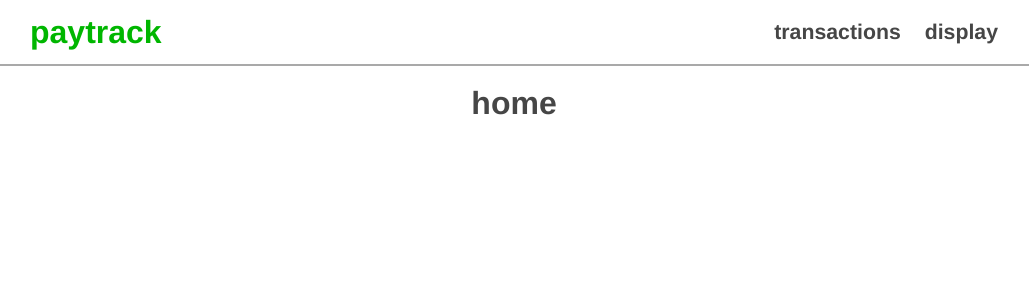
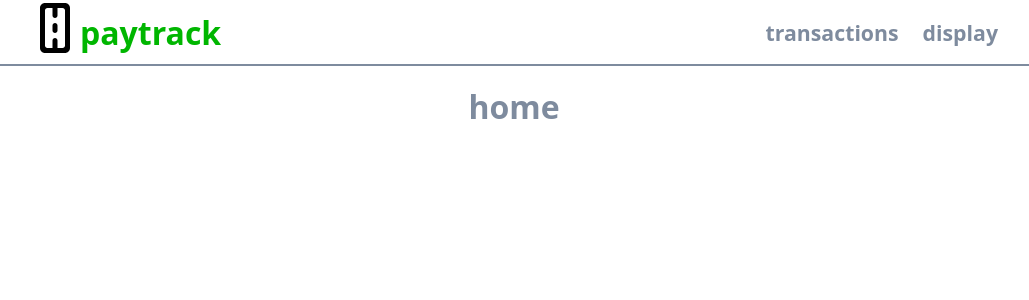
Before and after one commit to nichodim/PayTrack, a React (Vite) app: page / in a window 1280 px wide. Shown: the top 300 px of the page, without its empty margins (126-1155 px from the left). Built offline with nearby package versions, Linux system fonts and the light colour scheme.

Commit message:
Added logo (almost)

```diff
--- a/package.json
+++ b/package.json
@@ -23,6 +23,7 @@
     "eslint": "^8.45.0",
     "eslint-plugin-react-hooks": "^4.6.0",
     "eslint-plugin-react-refresh": "^0.4.3",
+    "file-loader": "^6.2.0",
     "typescript": "^5.0.2",
     "vite": "^4.4.5"
   }
--- /dev/null
+++ b/src/components/Logo.tsx
@@ -0,0 +1,11 @@
+export default function Logo() {
+    return <svg width="50px" height="100%" viewBox="-4 0 20 20" version="1.1" xmlns="http://www.w3.org/2000/svg">
+        <g id="Page-1" stroke="none" stroke-width="1" fill="none" fill-rule="evenodd">
+            <g id="Dribbble-Light-Preview" transform="translate(-104.000000, -5519.000000)" fill="#000000">
+                <g id="icons" transform="translate(56.000000, 160.000000)">
+                    <path d="M57,5377 C57.552,5377 58,5376.552 58,5376 L58,5362 C58,5361.448 57.552,5361 57,5361 L55,5361 L55,5364 C55,5364.552 54.552,5365 54,5365 C53.448,5365 53,5364.552 53,5364 L53,5361 L51,5361 C50.448,5361 50,5361.448 50,5362 L50,5376 C50,5376.552 50.448,5377 51,5377 L53,5377 L53,5374 C53,5373.448 53.448,5373 54,5373 C54.552,5373 55,5373.448 55,5374 L55,5377 L57,5377 Z M58,5379 L50,5379 C48.895,5379 48,5378.105 48,5377 L48,5361 C48,5359.895 48.895,5359 50,5359 L58,5359 C59.105,5359 60,5359.895 60,5361 L60,5377 C60,5378.105 59.105,5379 58,5379 L58,5379 Z M53,5370 L53,5368 C53,5367.448 53.448,5367 54,5367 C54.552,5367 55,5367.448 55,5368 L55,5370 C55,5370.552 54.552,5371 54,5371 C53.448,5371 53,5370.552 53,5370 L53,5370 Z" id="road_round-[#607]"></path>
+                </g>
+            </g>
+        </g>
+    </svg>;
+}
--- a/src/components/Navbar.tsx
+++ b/src/components/Navbar.tsx
@@ -1,10 +1,11 @@
 import { Link, useMatch, useResolvedPath } from 'react-router-dom'
+import Logo from './Logo.tsx'
 
 export default function Navbar() {
     return (
         <nav className='nav'>
             <div className='nav-title'>
-                <Link to='/'>paytrack</Link>
+                <Link to='/'><span style={{marginTop: '10x'}}><Logo /></span>paytrack</Link>
             </div>
             <ul>
                 <CustomLink to='/transactions'>transactions</CustomLink>
--- a/src/styles.css
+++ b/src/styles.css
@@ -1,12 +1,12 @@
 * {
     box-sizing: border-box;
-    color: rgb(70, 70, 70);
+    color: #7e8b9e;
     background-color: #ffffff;
 }
 
 body {
     margin: 0;
-    font-family:"sohne-var","Helvetica Neue","Arial",sans-serif;
+    font-family:system-ui, -apple-system, BlinkMacSystemFont, 'Segoe UI', Roboto, Oxygen, Ubuntu, Cantarell, 'Open Sans', 'Helvetica Neue', sans-serif;
 }
 
 .nav-container {
@@ -28,7 +28,7 @@ body {
     position: absolute;
     width: 100vw;
     top: 4rem;
-    border-bottom: rgb(169, 169, 169) solid 2px;
+    border-bottom: #7e8b9e solid 2px;
 }
 
 .nav-title {
--- a/tsconfig.json
+++ b/tsconfig.json
@@ -20,6 +20,6 @@
     "noUnusedParameters": true,
     "noFallthroughCasesInSwitch": true
   },
-  "include": ["src"],
+  "include": ["src", "src/components/Logo.tsx"],
   "references": [{ "path": "./tsconfig.node.json" }]
 }
```
Also changed, not shown: 1 other file (tests, documents, lock files or other folders).
